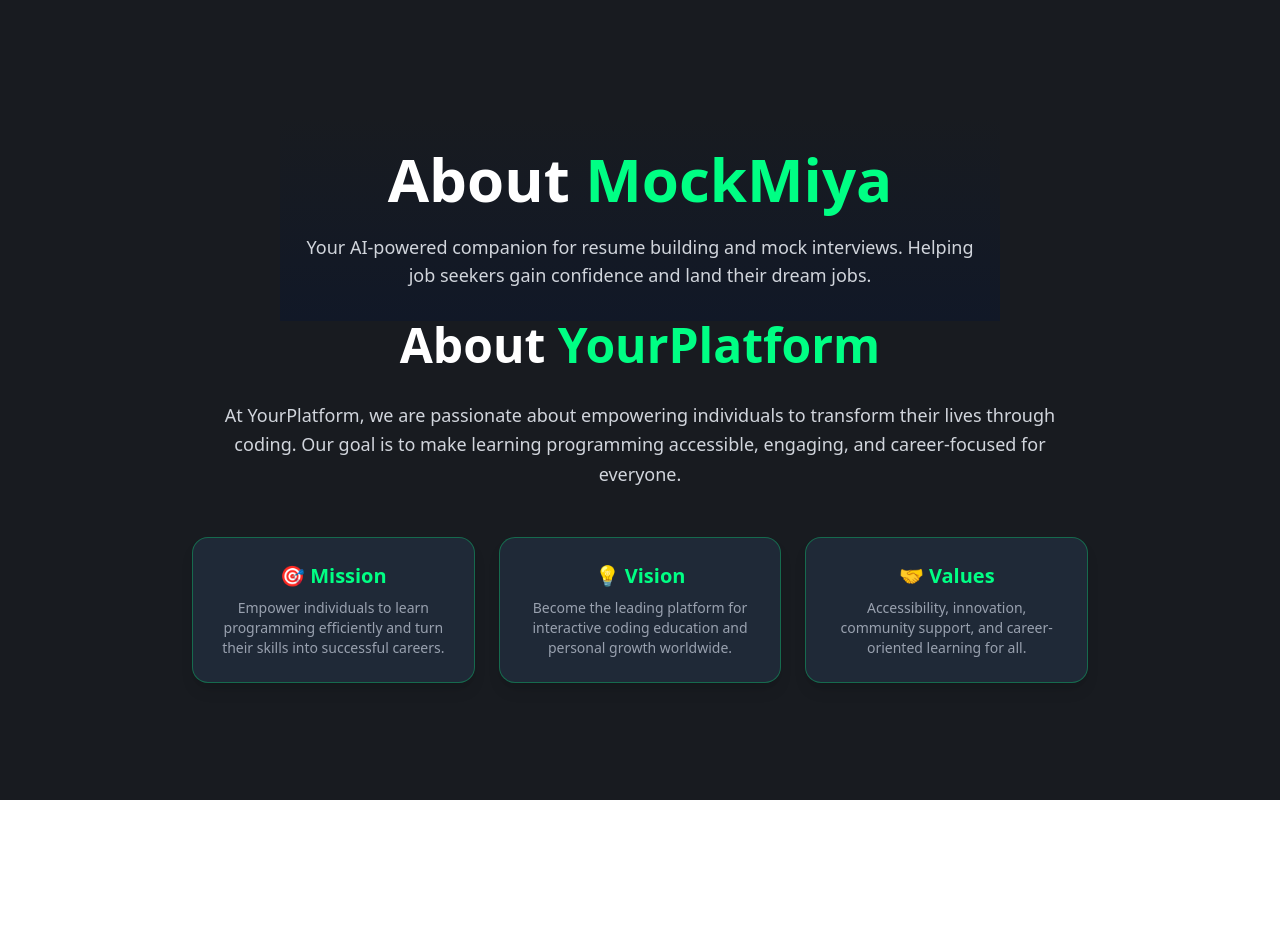
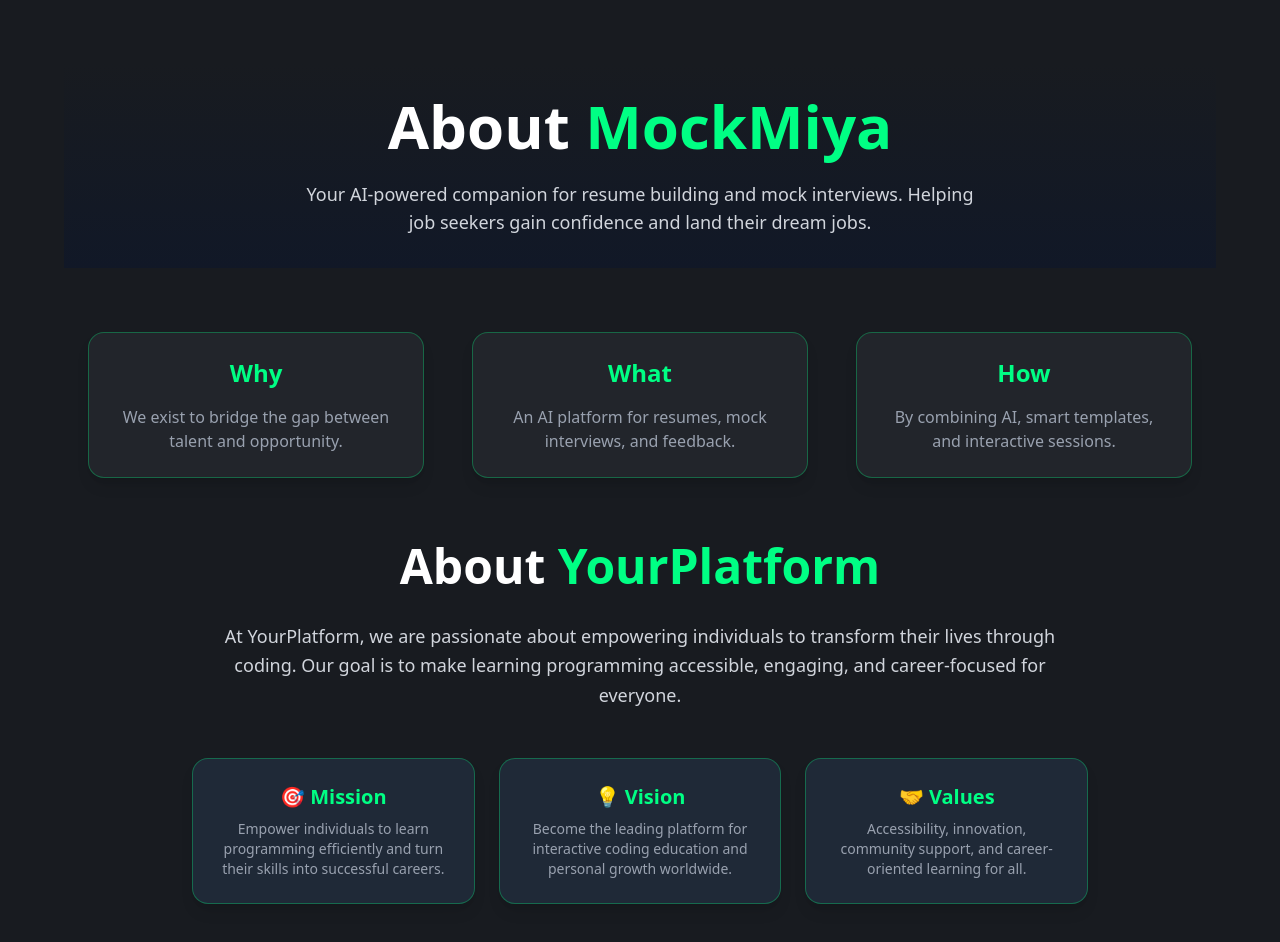
Before and after one commit to Pullock4981/MockMiya_client, a Next.js app: page /about in a window 1280 px wide. Shown: the top 942 px of the page. Before the commit the page ends 800 px from the top, so only its background shows below. Built offline with nearby package versions, Linux system fonts and the light colour scheme.

Commit message:
add import React from react;

```diff
--- /dev/null
+++ b/app/about/components/WhyWhatHow.tsx
@@ -0,0 +1,25 @@
+import React from "react";
+
+const items = [
+  { title: "Why", desc: "We exist to bridge the gap between talent and opportunity." },
+  { title: "What", desc: "An AI platform for resumes, mock interviews, and feedback." },
+  { title: "How", desc: "By combining AI, smart templates, and interactive sessions." },
+];
+
+export default function WhyWhatHow() {
+  return (
+    <section className="py-16 px-6 max-w-6xl mx-auto grid gap-12 md:grid-cols-3 text-center">
+      {items.map((item, idx) => (
+        <div
+          key={idx}
+          className="p-6 bg-[#22252B] rounded-2xl shadow-lg border border-[#00FF84]/30"
+        >
+          <h2 className="text-2xl font-semibold text-[#00FF84] mb-4">
+            {item.title}
+          </h2>
+          <p className="text-gray-400">{item.desc}</p>
+        </div>
+      ))}
+    </section>
+  );
+}
--- a/app/about/page.tsx
+++ b/app/about/page.tsx
@@ -1,5 +1,6 @@
 import React from "react";
 import Hero from "./components/Hero";
+import WhyWhatHow from "./components/WhyWhatHow";
 
 export default function AboutPage() {
   return (
@@ -9,6 +10,7 @@ export default function AboutPage() {
       >
           <div>
               <Hero></Hero>
+              <WhyWhatHow></WhyWhatHow>
           </div>
       <div className="max-w-4xl text-center space-y-8">
         {/* Title */}
```
